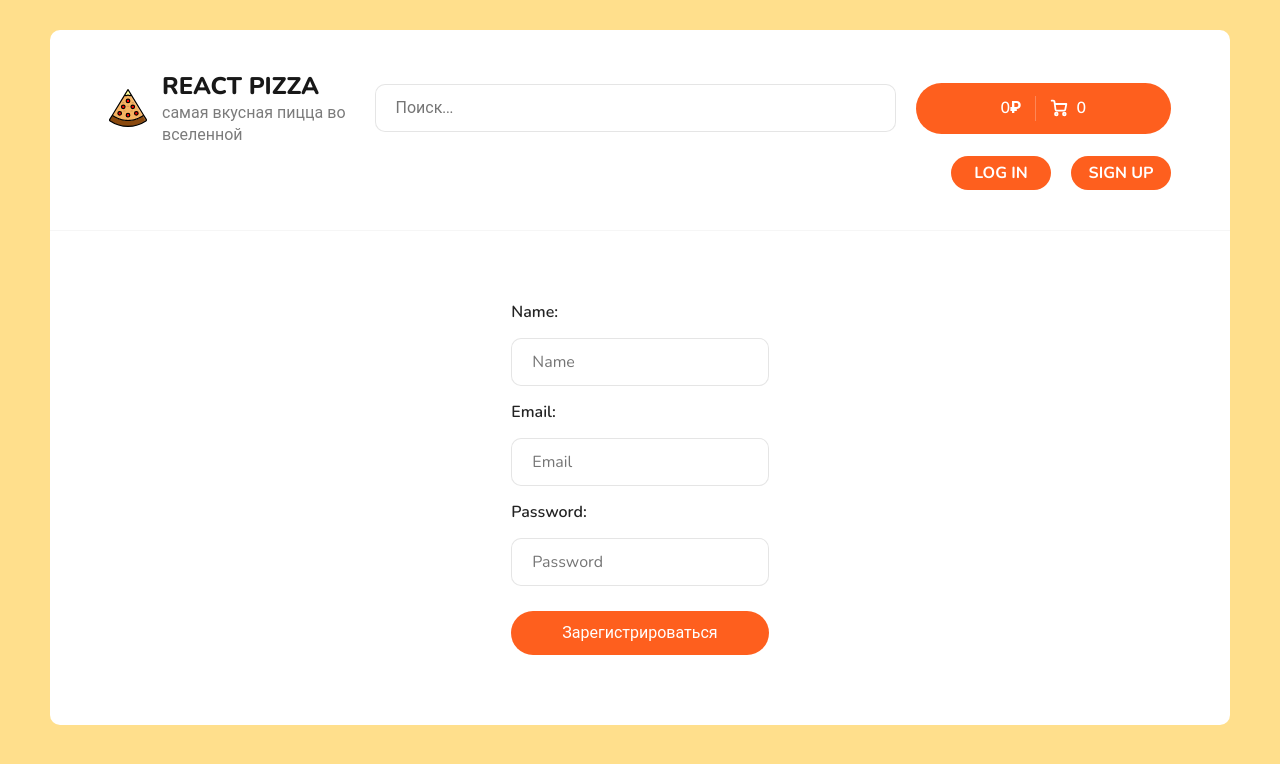
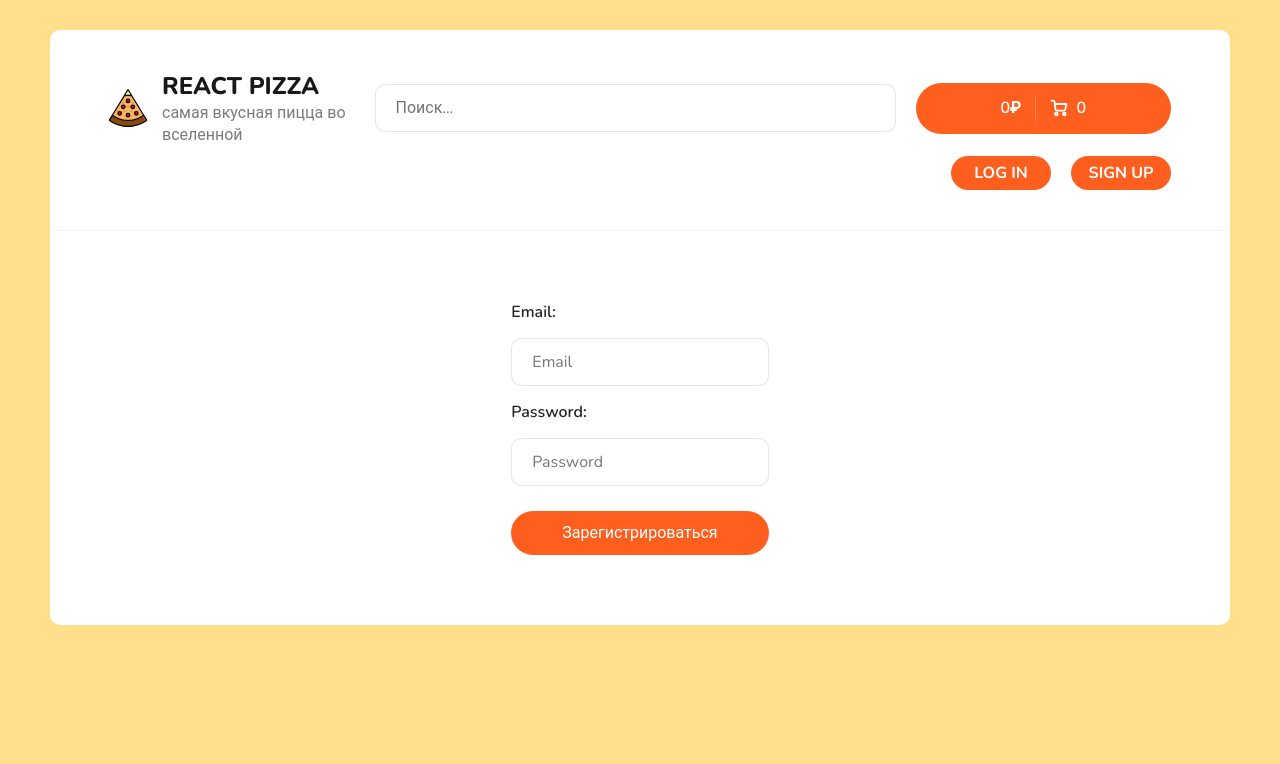
Before and after one commit to ihidanaka/react-pizza-practice-client, a React (Create React App) app: page /register in a window 1280 px wide. Shown: the top 764 px of the page. Built offline with nearby package versions, Linux system fonts and the light colour scheme.

Commit message:
edit registerblock

```diff
--- a/src/components/RegisterBlock/index.jsx
+++ b/src/components/RegisterBlock/index.jsx
@@ -8,8 +8,8 @@ function LoginBlock() {
   return (
     <div>
       <div className={styles.root}>
-      <div className={styles.title}>Name:</div>
-        <Input placeholder="Name" required={true} type={"text"}></Input>
+      {/* {<div className={styles.title}>Name:</div>
+        <Input placeholder="Name" required={true} type={"text"}></Input>} */}
         <div className={styles.title}>Email:</div>
         <Input placeholder="Email" required={true} type={"text"}></Input>
         <div className={styles.title}>Password:</div>
```
